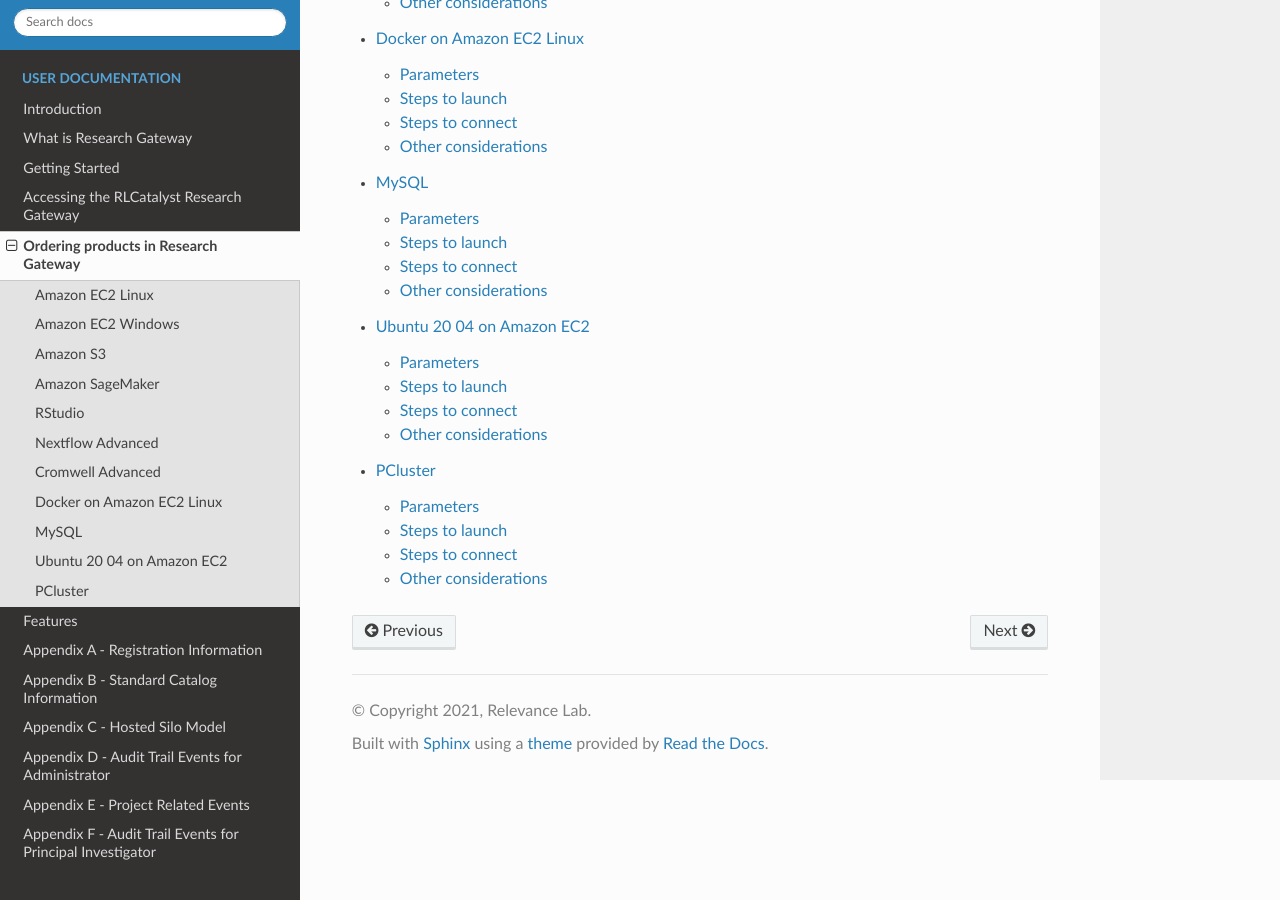
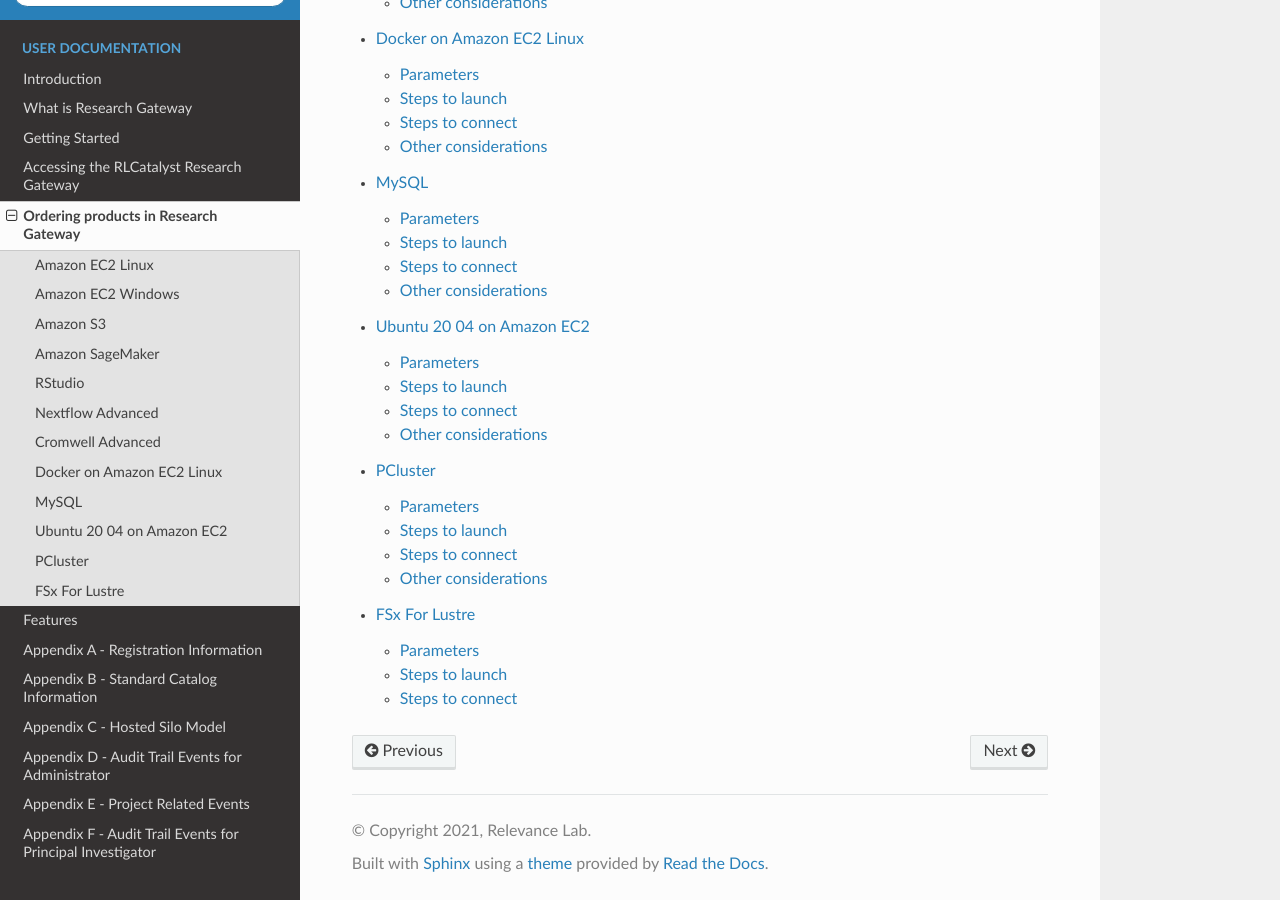
Before and after one commit to RLOpenCatalyst/rg-doc, a Sphinx documentation site: the page built from source/OrderingProducts.rst, in a window 1280 px wide and 900 px high, scrolled down 1189 px. Built offline with Sphinx 7.4.7 and the Read the Docs theme 2.0.0, drawn with Linux system fonts in a browser that asks for light colours; some of the changed lines change nothing that is shown.

Commit message:
Screenshots for Documentation 1.12.1

```diff
--- /dev/null
+++ b/source/FSxForLustre.rst
@@ -0,0 +1,63 @@
+FSx For Lustre
+==============
+
+This Product Sets up an FSX for Lustre filesystem with PERSISTENT_1 deployment type using SSD storage.
+
+Parameters
+----------
+
+ .. list-table::
+   :widths: 50, 50
+   :header-rows: 1
+
+   * - Parameter
+     - Details
+   * - Product Name
+     - Provide a name to help you easily identify this instance of the product. Only alphanumeric characters, dots, hyphens and underscores are allowed. Spaces and special characters are not allowed. Eg: MedicalResearch
+   * - DataCompressionType
+     - Please select the Data Compression Type in the dropdown.
+   * - StorageCapacity
+     - Enter the Storage Capacity of the file system (valid values are 1200 GiB, 2400 GiB, and increments of 2400 GiB.)
+   * - VpcId
+     - Select The VPC to create security groups and deploy AWS Batch or slurm to from drop-down list.
+   * - KmsKeyId
+     - Enter The ID of the AWS Key Management Service (AWS KMS) key used to encrypt Amazon FSx file system data.
+   * - ImportPath
+     - Enter The path to the Amazon S3 bucket (including the optional prefix) that you're using as the data repository for your Amazon FSx for Lustre file system
+   * - AutoImportPolicy
+     - Choose how Amazon FSx keeps your file and directory listings up to date as you add or modify objects in your linked S3 bucket in the drop-down list
+   * - SubnetId
+     - Select The ID of the subnet that the file system will be accessible from in the drop-down list. Make sure the subnet is part of the VPC selected above.
+   * - ExportPath
+     - Enter The path in the Amazon S3 bucket where the root of your Amazon FSx file system is exported.
+   * - PerUnitStorageThroughput
+     - Select The amount of read and write throughput for each 1 tebibyte (TiB) of file system storage capacity in the drop-down list.
+
+ .. image:: images/Product_FsxForLustre_Launchform1.png
+
+ .. image:: images/Product_FSxForLustre_Launchform2.png
+
+ .. image:: images/Product_FSxForLustre_Launchform3.png
+
+Steps to launch
+----------------
+1. Click on the project on the “My Projects” page.
+2. Navigate to the available products tab
+3. Click the “Launch Now” button on the “FSx For Lustre” product card. A product order form will open. Fill the details in the form and click the “Launch Now” button. You will see an FSx For Lustre being created. In a few minutes, that product should appear in the “Active” state.
+
+
+Estimated time to provision - 20 minutes
+
+
+Steps to connect
+----------------
+
+1. Click on the project on the “My Projects” page.
+2. Navigate to the “My Products” tab
+3. Click on your instance in the My Products view.
+4. You can get the File System Id from the output “FileSystemId”
+5. You can de-provision the product through the “Terminate” option
+
+.. image:: images/Product_FSxForLustre_ProductDetails.png
+
+.. image:: images/Product_FSxForLustre_OutputsTab.png
--- a/source/OrderingProducts.rst
+++ b/source/OrderingProducts.rst
@@ -17,3 +17,4 @@
    MySql
    ubuntu
    PCluster
+   FSxForLustre
```
Also changed, not shown: source/images/Product_FSxForLustre_Launchform2.png (added), source/images/Product_FSxForLustre_Launchform3.png (added), source/images/Product_FSxForLustre_OutputsTab.png (added), source/images/Product_FSxForLustre_ProductDetails.png (added), source/images/Product_FsxForLustre_Launchform1.png (added).
